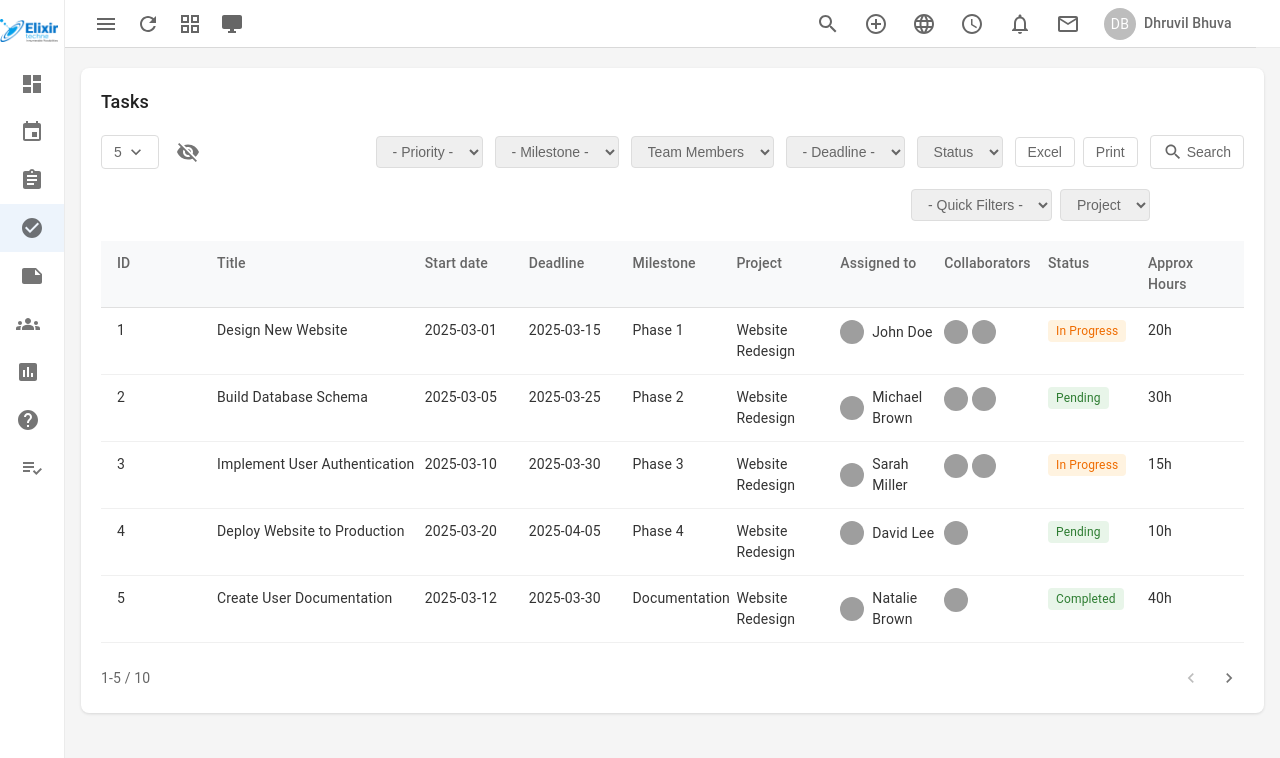
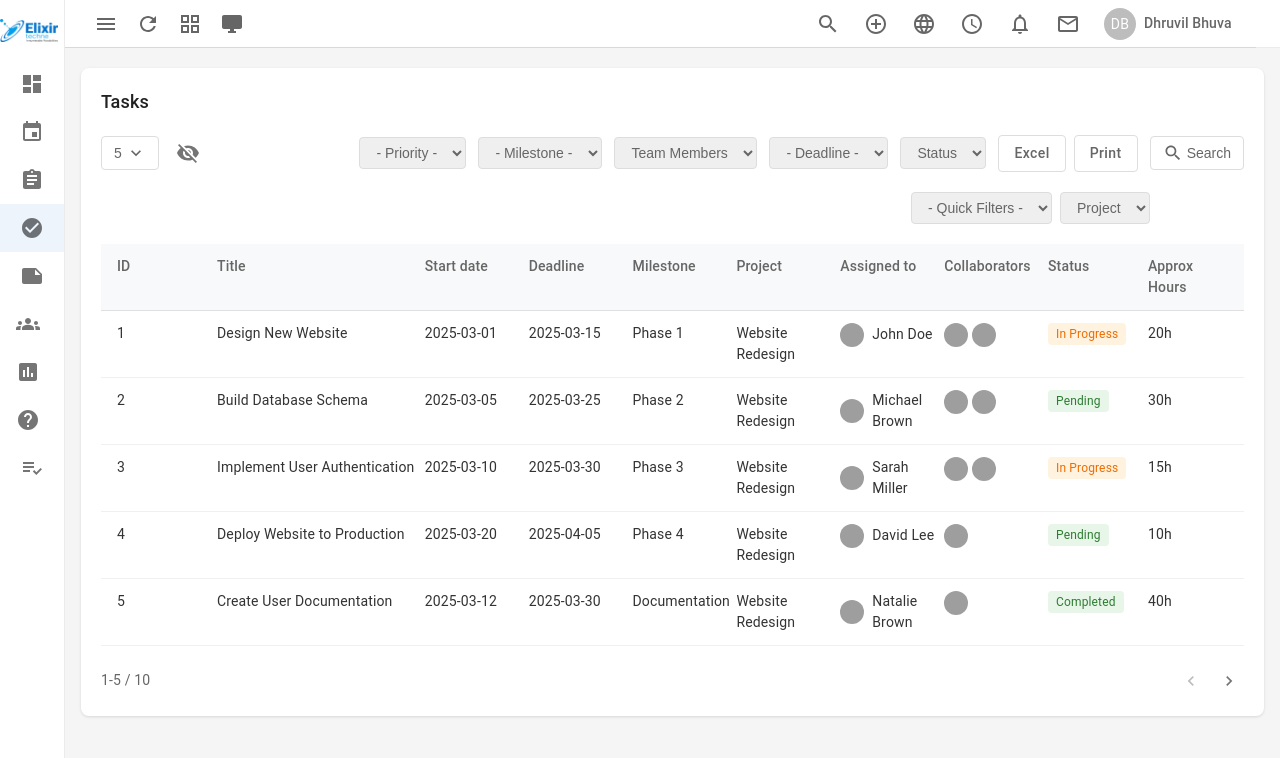
Before and after one commit to DhruvilPatel121/Elixir-PMS, a React (Vite) app in the folder pms/: page /tasks in a window 1280 px wide. Shown: the top 758 px of the page. Built offline with nearby package versions, Linux system fonts and the light colour scheme; grey boxes are pictures that could not be loaded; the HTML template or start-up script is replaced by a standard one.

Commit message:
Modify the task page using the custom button

```diff
--- a/pms/src/pages/Tasks/Tasks.jsx
+++ b/pms/src/pages/Tasks/Tasks.jsx
@@ -538,6 +538,7 @@
 import React, { useState } from 'react';
 import CustomTable from '../../components/Table/CustomTable';
 import { Avatar } from '@mui/material';
+import CustomButton from '../../components/Button/CustomButton';
 
 function Tasks() {
   const [filters, setFilters] = useState({
@@ -807,7 +808,7 @@ function Tasks() {
         </div>
 
         <div style={{ display: 'flex', gap: '8px' }}>
-      <button
+      {/* <button
         style={{
           padding: '6px 12px',
           border: '1px solid #ddd',
@@ -832,7 +833,18 @@ function Tasks() {
         }}
       >
         Print
-      </button>
+      </button> */}
+
+      <CustomButton
+        variant="outlined"
+      >
+        Excel
+      </CustomButton>
+      <CustomButton
+        variant="outlined"
+      >
+        Print
+      </CustomButton>
     </div>
     </>
   );
```
